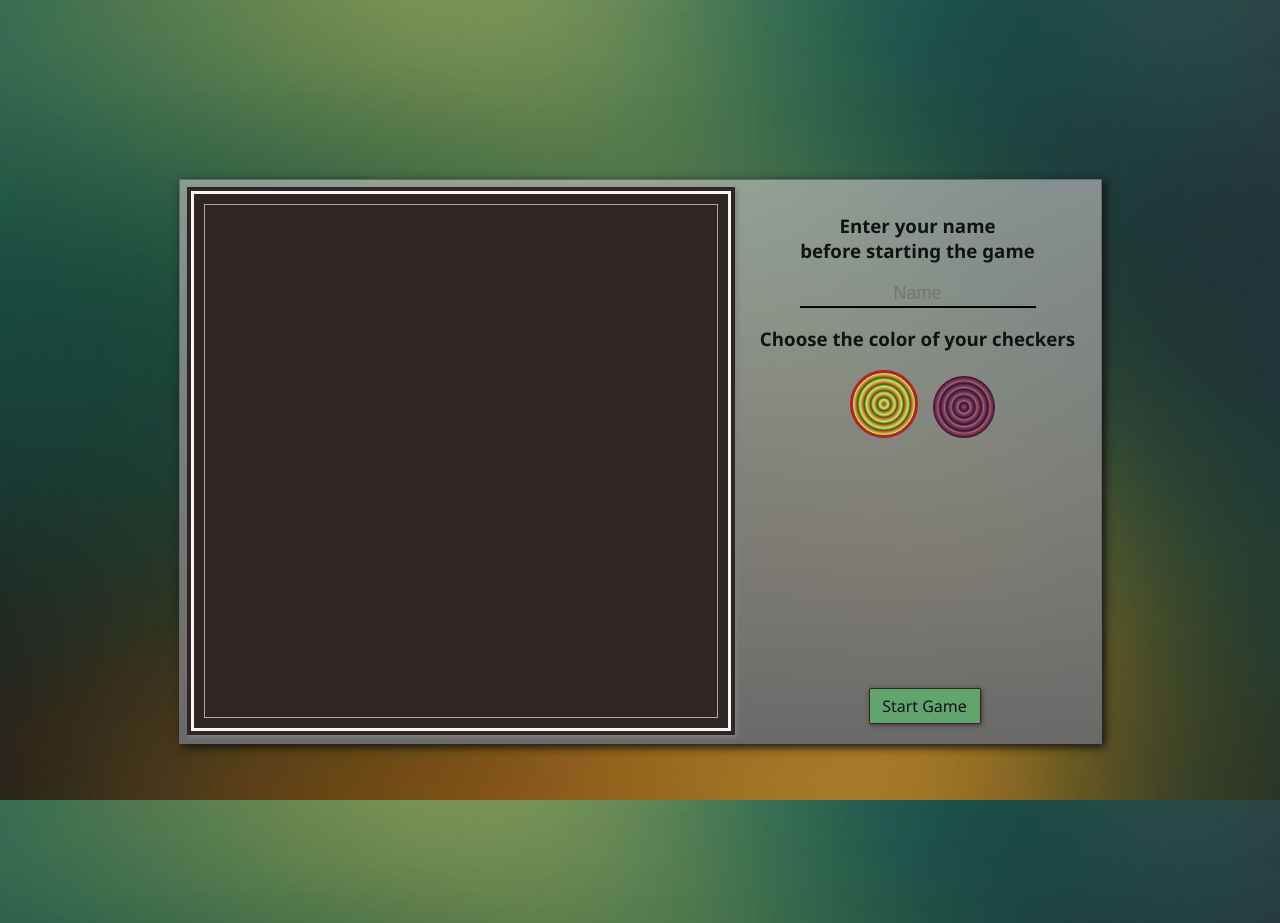
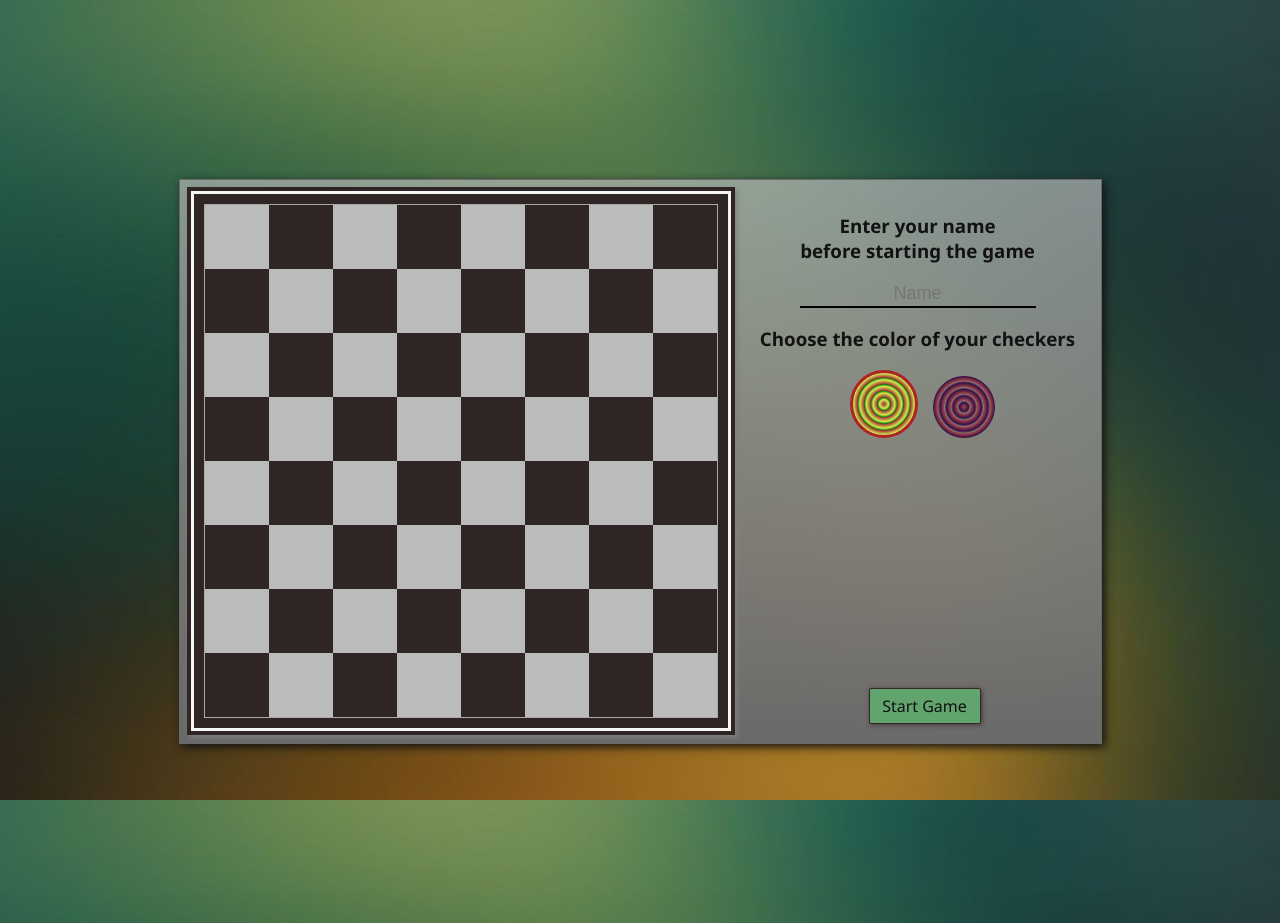
Before and after one commit to tgcaspa/checkers, a plain HTML site: page index.html in a window 1280 px wide. Drawn offline with nearby package versions, Linux system fonts and the light colour scheme.

Commit message:
styles refactored

```diff
--- a/StyleSheet.css
+++ b/StyleSheet.css
@@ -51,10 +51,8 @@ table{
     border-collapse:collapse;
     border:1px solid darkgray;
 }
-tr:nth-of-type(odd),
-td:nth-of-type(even),
-tr:nth-of-type(even),
-td:nth-of-type(odd){
+tr:nth-of-type(odd) td:nth-of-type(even),
+tr:nth-of-type(even) td:nth-of-type(odd){
     background-color:#2f2525; /*black*/
 }
 
```
